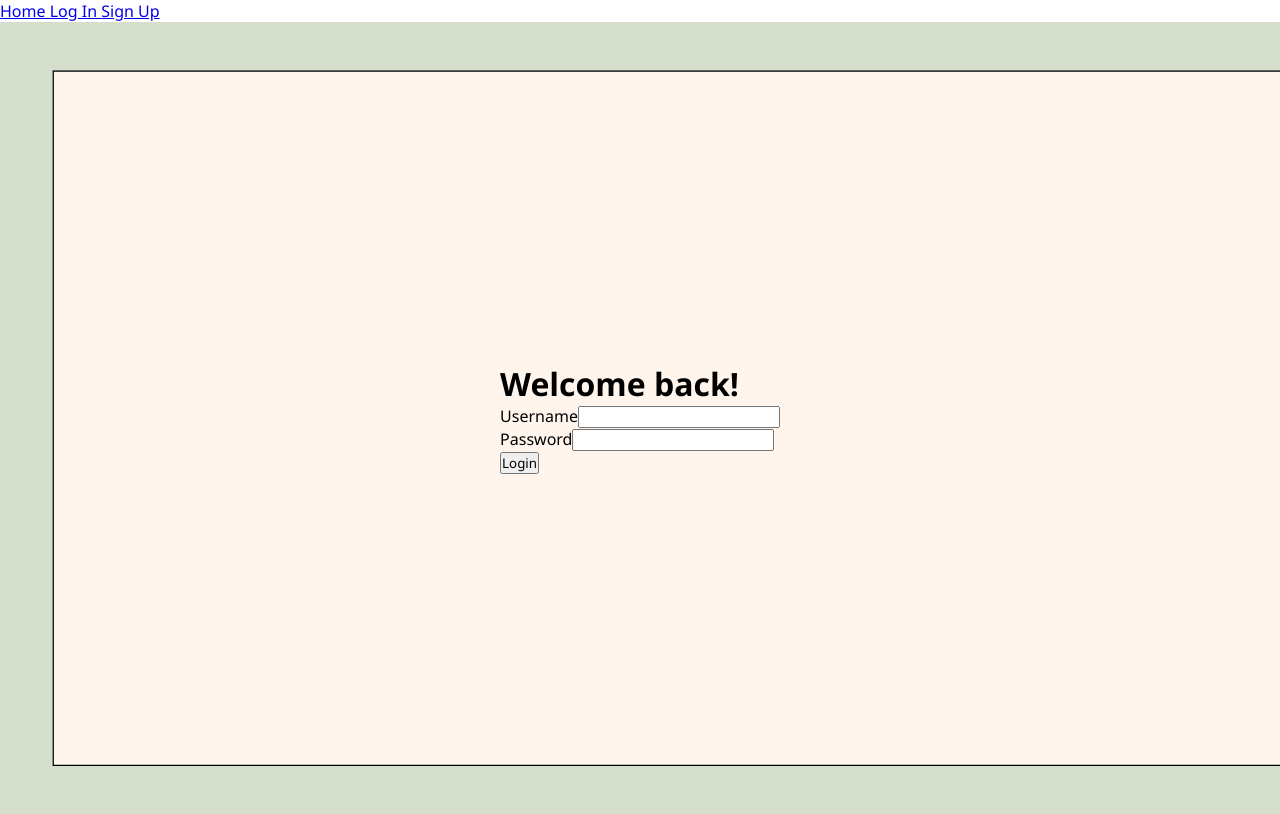
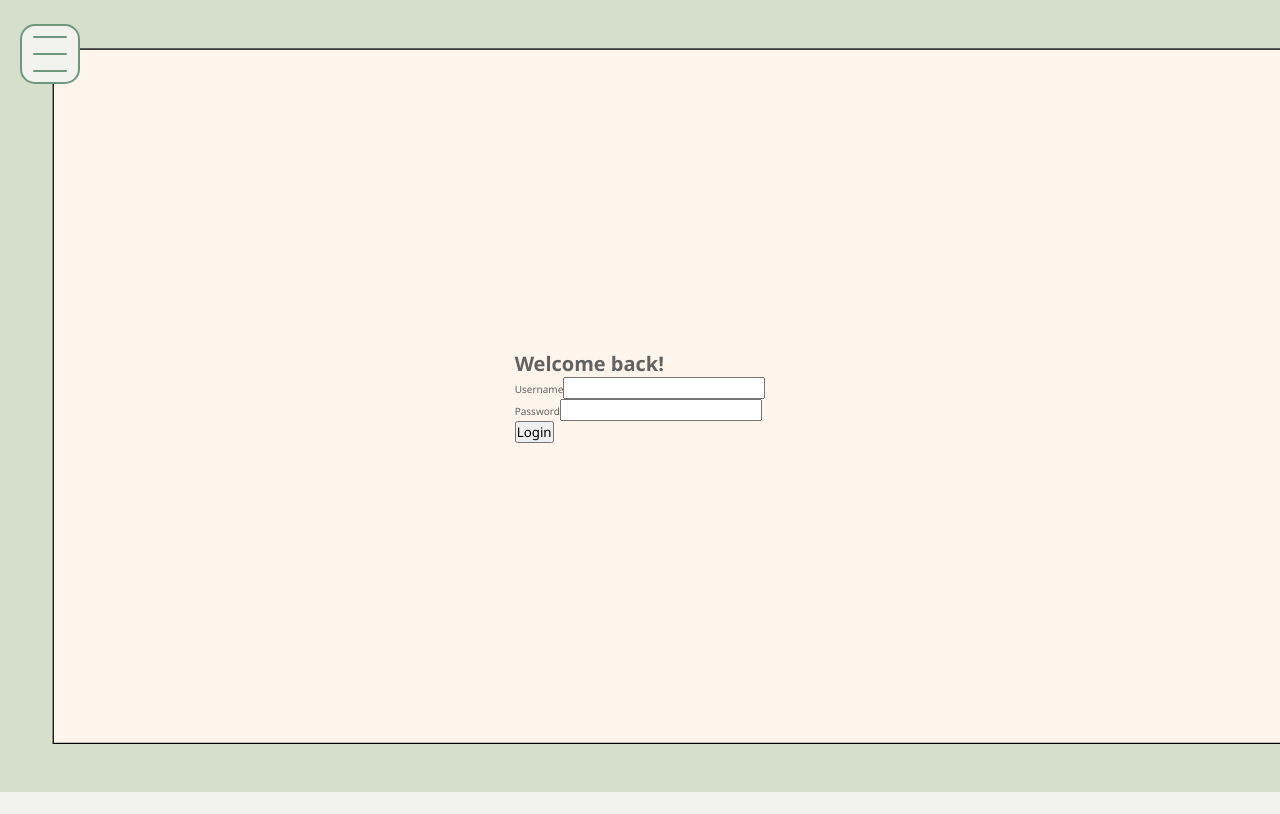
Before and after one commit to isabessa05/likeliterally, a React (Create React App) app in the folder client/: page /login in a window 1280 px wide. Built offline with nearby package versions, Linux system fonts and the light colour scheme; no server answers.

Commit message:
Some more CSS added, NAVBAR

```diff
--- a/client/src/BookCard.js
+++ b/client/src/BookCard.js
@@ -22,7 +22,7 @@ function BookCard({book, deleteBook}) {
     <div className='column'>
             <div className="card">
                 <h2> {book.title} </h2>
-                <p> {book.author} </p>
+                <h3> {book.author} </h3>
                 <span> {book.description} </span>
                 <br></br>
                 <br></br>
--- a/client/src/Books.js
+++ b/client/src/Books.js
@@ -65,8 +65,19 @@ function Books() {
 
     return (
         <div style={{ backgroundColor: '#d6dfcc', backgroundSize:"cover", height:'450vh',width:'100vw'}}>
-            <h1>My Books</h1>
+            <br></br>
+            <br></br>
+            <br></br>
+            <br></br>
+            <br></br>
+            <br></br>
+            <br></br>
+            <br></br>
+            <br></br>
+            <div style={{display: 'flex',  justifyContent:'center'}}>
+            <h1 >My Books</h1>
             <input onChange={searchData} type='textarea' position='left center' placeholder='Search books' />
+            </div>
             {search === ("") ? displayBooks : displaySearchedBooks}
         </div>
 
--- /dev/null
+++ b/client/src/NavBar.css
@@ -0,0 +1,213 @@
+:root {
+    --home-bg-color: #f2f3ee;
+    --menu-bg-color: #cbcbc2;
+    --silde-btn-border: #808080;
+    --slide-btn-bg: #ddf2db;
+    --slide-btn-hoverbg: #f1fff1;
+    --alpha-green: rgba(33, 96, 47, 0.51);
+    --icon-hover-color: #344a39;
+    --icon-hover-bg: #709680;
+    --text-color: #616161;
+    --border-color: #709680;
+    --heading-color: #344a39;
+    --box-shadow-color: #b5b5ac;
+    --lightest-green: #86a58d;
+    --light-green: #9ab09a;
+    --dark-green: rgba(52, 74, 57, 0.86);
+    --box-shadow: 0px 0px 3px 5px var(--box-shadow-color);
+    --border-radius: 60px 5px;
+    --fade-green: rgba(57, 87, 64, 0.55);
+  }
+  *,
+  *::before,
+  *::after {
+    margin: 0;
+    padding: 0;
+    box-sizing: border-box;
+    list-style: none;
+  }
+  body,
+  html {
+    width: 100%;
+    font-size: 10px;
+    color: var(--text-color);
+    font-weight: normal;
+    font-family: sans-serif;
+    background-color: var(--home-bg-color);
+  }
+
+  #ham-menu {
+    display: none;
+  }
+  label[for="ham-menu"] {
+    display: block;
+    position: fixed;
+    top: 24px;
+    left: 20px;
+    z-index: 999;
+    width: 60px;
+    height: 60px;
+    background-color: var(--home-bg-color);
+    border-radius: 15px;
+    border: 2px solid var(--border-color);
+  }
+  .ham-menu {
+    width: 10vw;
+    height: 100%;
+    position: fixed;
+    top: 0;
+    visibility: hidden;
+    transform: translate(-110%);
+    z-index: 998;
+    background-color: var(--lightest-green);
+    transition: 1s;
+    display: flex;
+    justify-content: center;
+    align-items: center;
+  }
+  .ham-menu > ul {
+    display: flex;
+    flex-flow: column nowrap;
+    justify-content: space-around;
+    padding: 20px;
+    height: 50%;
+  }
+  .ham-menu > ul > li {
+    font-size: 5rem;
+    white-space: nowrap;
+    letter-spacing: 0.15em;
+    cursor: pointer;
+    color: rgb(97, 97, 97);
+  }
+  #ham-menu:checked + label {
+    background-color: transparent;
+    border-color: var(--dark-green);
+  }
+  #ham-menu:checked ~ div.ham-menu {
+    transform: translate(0px);
+    visibility: visible;
+  }
+  .full-page-green {
+    position: fixed;
+    top: 0;
+    left: 0;
+    width: 100%;
+    height: 100%;
+    background-color: var(--dark-green);
+    z-index: 997;
+    opacity: 0;
+    visibility: hidden;
+    display: none;
+    transition: 500ms;
+    position: fixed;
+    top: 0;
+    left: 0;
+  }
+  #ham-menu:checked ~ div.full-page-green {
+    display: block;
+    opacity: 1;
+    visibility: visible;
+  }
+  [for="ham-menu"] > div {
+    width: 100%;
+    height: 100%;
+    display: flex;
+    flex-flow: column wrap;
+    align-content: center;
+    align-items: center;
+  }
+  .menu-line {
+    display: block;
+    width: 17px;
+    height: 2px;
+    margin: 10px 0 5px;
+    border-top-left-radius: 2px;
+    border-bottom-left-radius: 2px;
+    background-color: var(--border-color);
+    transition: 500ms;
+    transform-origin: right center;
+  }
+  [for="ham-menu"] > div > span:nth-child(4),
+  [for="ham-menu"] > div > span:nth-child(5),
+  [for="ham-menu"] > div > span:nth-child(6) {
+    border-top-left-radius: 0;
+    border-bottom-left-radius: 0;
+    border-top-right-radius: 2px;
+    border-bottom-right-radius: 2px;
+    transform-origin: left center;
+  }
+  #ham-menu:checked + label span {
+    background-color: var(--dark-green);
+  }
+  #ham-menu:checked + label span:nth-child(2),
+  #ham-menu:checked + label span:nth-child(5) {
+    transform: scale(0);
+  }
+  #ham-menu:checked + label span:nth-child(1) {
+    transform: translateY(17px) rotate(45deg);
+  }
+  #ham-menu:checked + label span:nth-child(4) {
+    transform: translateY(17px) rotate(-45deg);
+  }
+  #ham-menu:checked + label span:nth-child(3) {
+    transform: translateY(-17px) rotate(-45deg);
+  }
+  #ham-menu:checked + label span:nth-child(6) {
+    transform: translateY(-17px) rotate(45deg);
+  }
+  p {
+    display: inline;
+    font-size: 1.8rem;
+    line-height: 1.5em;
+    word-spacing: 0.5em;
+    letter-spacing: 0.1em;
+    font-family: "OpenSansCondensed-Light";
+  }
+  a {
+    font-size: 1.6rem;
+    line-height: 1.5em;
+    word-spacing: 0.5em;
+    letter-spacing: 0.1em;
+    font-family: "OpenSansCondensed-Light";
+    display: inline;
+    font-weight: bold;
+    padding: 7px;
+    color: var(--black);
+  }
+  a::after {
+    content: "\e806";
+    display: inline-block;
+    font-family: fontello;
+    padding: 5px;
+    font-size: 1.6rem;
+    transform: rotate(-90deg);
+  }
+  .text {
+    font-size: 2.5rem;
+    line-height: 1.5em;
+    word-spacing: 0.5em;
+    letter-spacing: 0.1em;
+    font-family: "OpenSansCondensed-Bold", sans-serif;
+  }
+  .title {
+    font-size: 3rem;
+    line-height: 1.5em;
+    word-spacing: 0.5em;
+    letter-spacing: 0.1em;
+    font-family: "OpenSansCondensed-Bold", sans-serif;
+    color: var(--icon-hover-bg);
+    padding: 10px;
+  }
+  .heading {
+    font-size: 6rem;
+    line-height: 1.5em;
+    word-spacing: 0.5em;
+    letter-spacing: 0.1em;
+    font-family: "Patua One";
+  }
+  .centre-text {
+    text-align: center;
+  }
+  .bold-text {
+    font-weight: bold;
+  }
--- a/client/src/NavBar.js
+++ b/client/src/NavBar.js
@@ -1,23 +1,51 @@
 import React from "react";
 import { Link } from 'react-router-dom'
-import {useContext} from 'react'
+import { useContext } from 'react'
 import UserContext from './UserContext'
+import './NavBar.css'
 
-function NavBar ({handleLogOut}) {
+function NavBar({ handleLogOut }) {
 
-    const {user, setUser} = useContext(UserContext)
+    const { user, setUser } = useContext(UserContext)
 
     return (
+        // <nav className="menu__container">
+        //     <div class="menu">
+        // <Link to="/home">  Home  </Link>
+        // {user? null : <Link to="/login"> Log In   </Link>}
+        // {user? null : <Link to="/signup"> Sign Up </Link>}
+        // {/* Will only show the log out button if the user is logged in */}
+        // {user? <Link onClick={handleLogOut} to="/home">Log Out</Link> : null}
+        // {user? <Link to="/profile"> My Profile </Link> : null}
+        // {user? <Link to='/books'> My Books </Link> : null}
+        // {user? <Link to='/feed'> Feed </Link> : null }
+        // </div>
+        // </nav>
+
         <nav className="menu__container">
-            <div class="menu">
+        <input type="checkbox" id="ham-menu"/>
+            <label for="ham-menu">
+                <div class="hide-des">
+                    <span class="menu-line"></span>
+                    <span class="menu-line"></span>
+                    <span class="menu-line"></span>
+                    <span class="menu-line"></span>
+                    <span class="menu-line"></span>
+                    <span class="menu-line"></span>
+                </div>
+
+            </label>
+            <div class="full-page-green"></div>
+            <div class="ham-menu">
+                <ul class="centre-text bold-text">
                 <Link to="/home">  Home  </Link>
                 {user? null : <Link to="/login"> Log In   </Link>}
                 {user? null : <Link to="/signup"> Sign Up </Link>}
-        {/* Will only show the log out button if the user is logged in */}
                 {user? <Link onClick={handleLogOut} to="/home">Log Out</Link> : null}
                 {user? <Link to="/profile"> My Profile </Link> : null}
                 {user? <Link to='/books'> My Books </Link> : null}
                 {user? <Link to='/feed'> Feed </Link> : null }
+                </ul>
             </div>
             </nav>
             )
--- a/client/src/Profile.js
+++ b/client/src/Profile.js
@@ -67,15 +67,16 @@ function Profile() {
         height:'99vh',width:'100vw'}}>
             <div className="centered">
             <img src={user.picture} />
-            <h1>{user.first_name}</h1>
-            <h2>{user.totalbooks}</h2>
-
+            <div></div>
+            <ul>
+            <h1>{user.first_name} {user.last_name}</h1>
+            <h2>{user.totalbooks} books and couting! </h2>
             <button onClick={picClick}> Change Profile Picture </button>
+            {isPicClicked ? <form onSubmit={changePicture}> <input type="textarea" id="password" value={picture} onChange={handlePictureChange} placeholder='Image URL' /> <button> Send </button> </form> : null}
             <button onClick={handleDelete}> Delete Profile </button>
-            {isPicClicked ? <form onSubmit={changePicture}> <input type="textarea" id="password" value={picture} onChange={handlePictureChange} placeholder='Image URL' /> <button> Send </button> </form> : null}
-
+            </ul>
             </div>
-        </div>
+            </div>
     )
 }
 
--- a/client/src/SignUp.js
+++ b/client/src/SignUp.js
@@ -4,6 +4,7 @@ import { useHistory } from 'react-router-dom'
 import UserContext from './UserContext'
 import ErrorContext from './ErrorContext'
 import background from './background.svg'
+import './MainCss.css'
 function SignUp({handleSignUp}){
 
     //UseContext variables
@@ -44,8 +45,9 @@ function SignUp({handleSignUp}){
 }
 
     return (
-        <div style={{ backgroundImage:`url(${background})`,backgroundRepeat:"no-repeat",backgroundSize:"cover",
+        <div className='centered' style={{ backgroundImage:`url(${background})`,backgroundRepeat:"no-repeat",backgroundSize:"cover",
         height:'99vh',width:'100vw'}}>
+          <div className='form-field'>
           <form onSubmit={handleSubmit}>
             <h1>Sign Up</h1>
             <label htmlFor="firstname">First Name</label>
@@ -90,6 +92,7 @@ function SignUp({handleSignUp}){
             />
             <button href="www.google.com" type="submit">Sign Up</button>
           </form>
+          </div>
           {error? allErrors : null}
         </div>
       )
```
Also changed, not shown: client/src/Feed.js (+11 -0 lines). Lines whose indentation alone changed are shown as unchanged.
